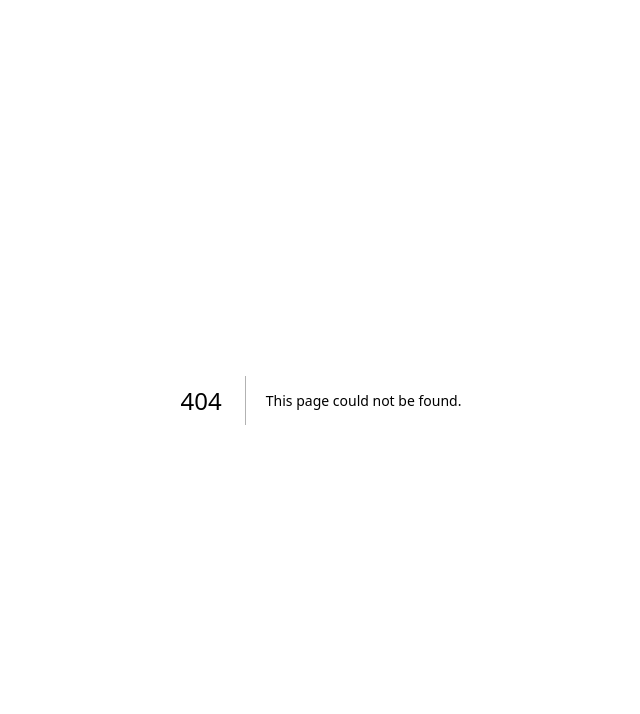
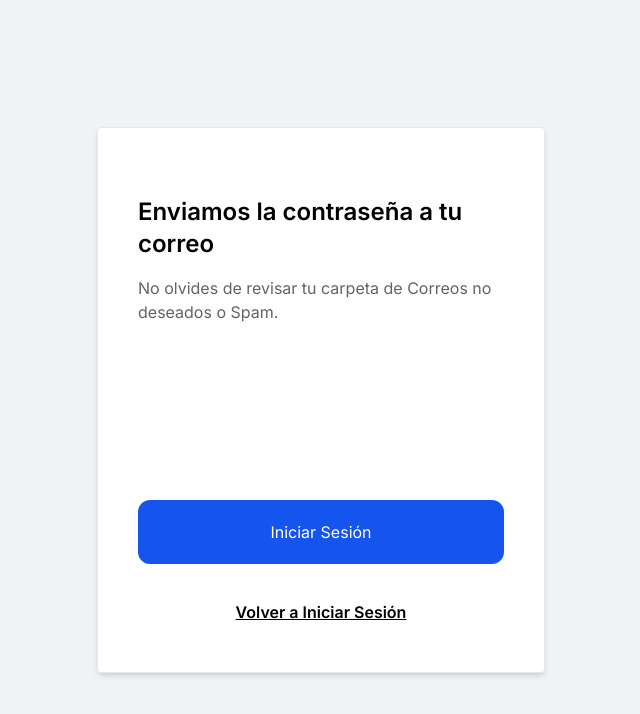
Before and after one commit to Aniket-IN/seguros-template, a Next.js app: page /password-sent in a window 1280 px wide. Before the commit this address had no page. Shown: the top 714 px of the page, without its empty margins (319-959 px from the left). Built offline with nearby package versions, Linux system fonts and the light colour scheme.

Commit message:
password sent page added

```diff
--- /dev/null
+++ b/pages/password-sent/index.js
@@ -0,0 +1,39 @@
+import Auth from "@/components/layouts/Auth"
+import Link from "next/link"
+import React from 'react'
+
+const PasswordSent = () => {
+
+  const submit = (e) => {
+    e.preventDefault();
+  }
+
+  return (
+    <Auth>
+      <form onSubmit={submit} className="block w-full max-w-md bg-white shadow-md rounded border px-10 pt-14 pb-12">
+
+        {/* Back Btn */}
+        {/* <Link href="/login">
+          <ArrowLeftIcon className="w-6 h-6" />
+        </Link> */}
+
+        <h1 className="mt-3 text-2xl font-semibold">Enviamos la contraseña a tu correo</h1>
+        <p className="mt-4 text-secondary">No olvides de revisar tu carpeta de Correos no deseados o Spam.</p>
+
+
+        <Link href="/login" className="block text-center mt-44 py-5 px-4 w-full text-base text-white bg-primary rounded-xl focus:outline-none ring-primary focus:ring-2 focus:ring-offset-2">
+          Iniciar Sesión
+        </Link>
+
+        <div className="mt-9 flex justify-center">
+          <button type="button" className="inline-block mx-auto font-semibold underline hover:text-primary">
+            Volver a Iniciar Sesión
+          </button>
+        </div>
+
+      </form>
+    </Auth>
+  )
+}
+
+export default PasswordSent
```
